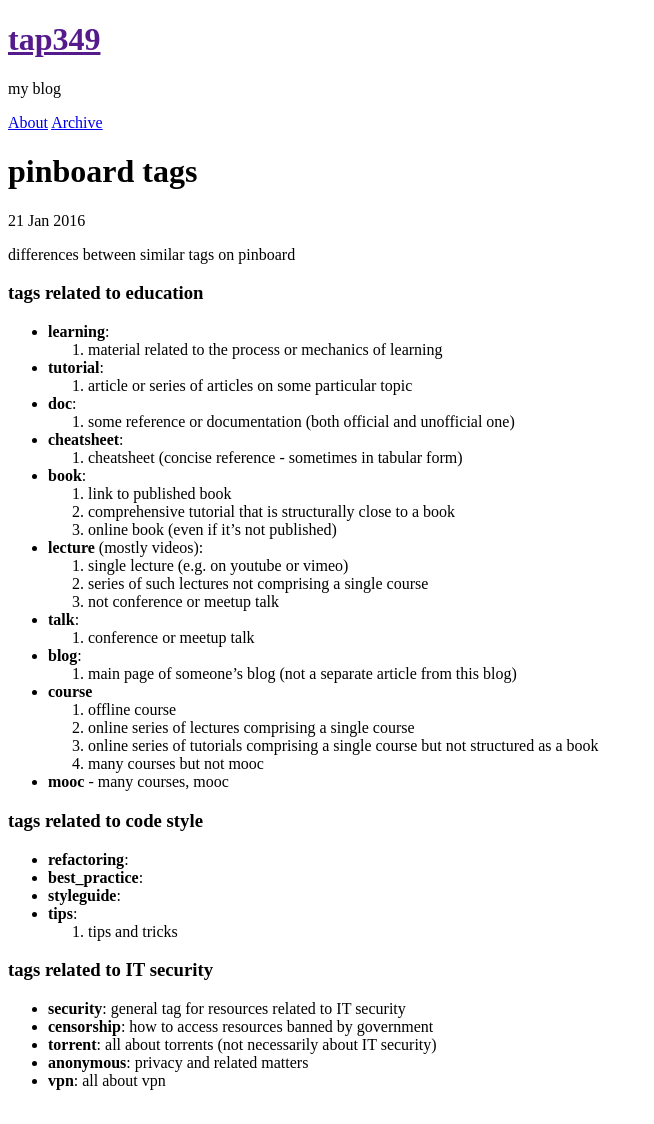
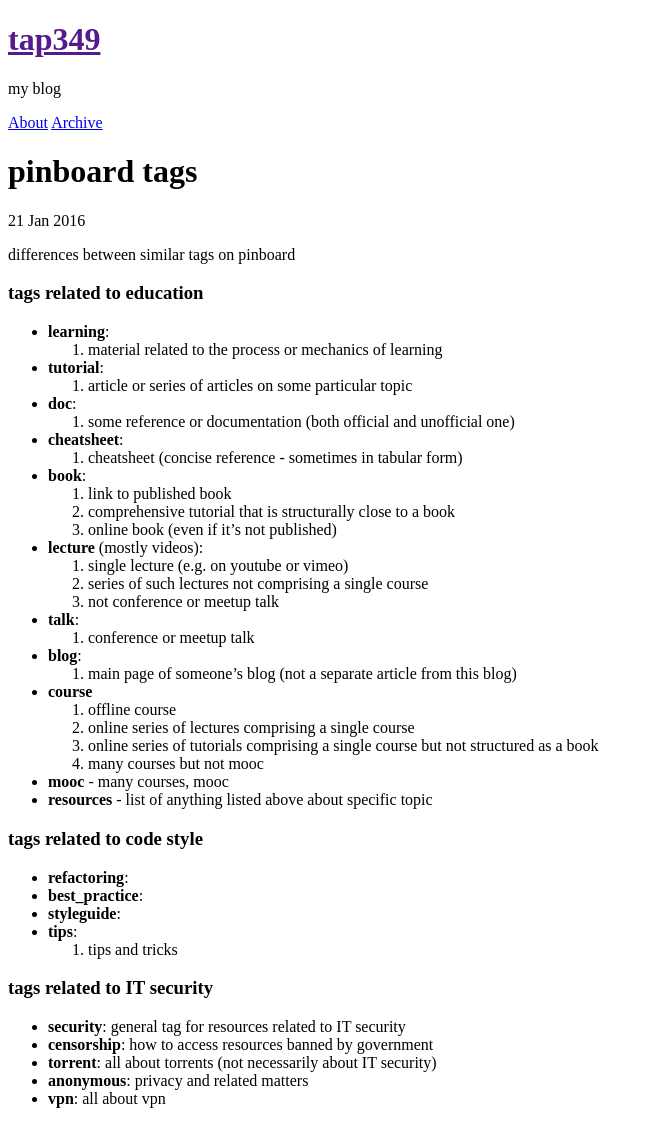
Before and after one commit to tap349/tap349.github.io, a Jekyll site: the page built from _posts/2016-01-22-pinboard-tags.md, in a window 1280 px wide. Shown: the whole page, without its empty margins (0-654 px from the left). Built offline with Jekyll 4.4.1, drawn with Linux system fonts in a browser that asks for light colours.

Commit message:
update 2017-04-17_02:20:32

```diff
--- a/_posts/2016-01-22-pinboard-tags.md
+++ b/_posts/2016-01-22-pinboard-tags.md
@@ -39,6 +39,7 @@ differences between similar tags on pinboard
      but not structured as a book
   4. many courses but not mooc
 - **mooc** - many courses, mooc
+- **resources** - list of anything listed above about specific topic
 
 ### tags related to code style
 
```
